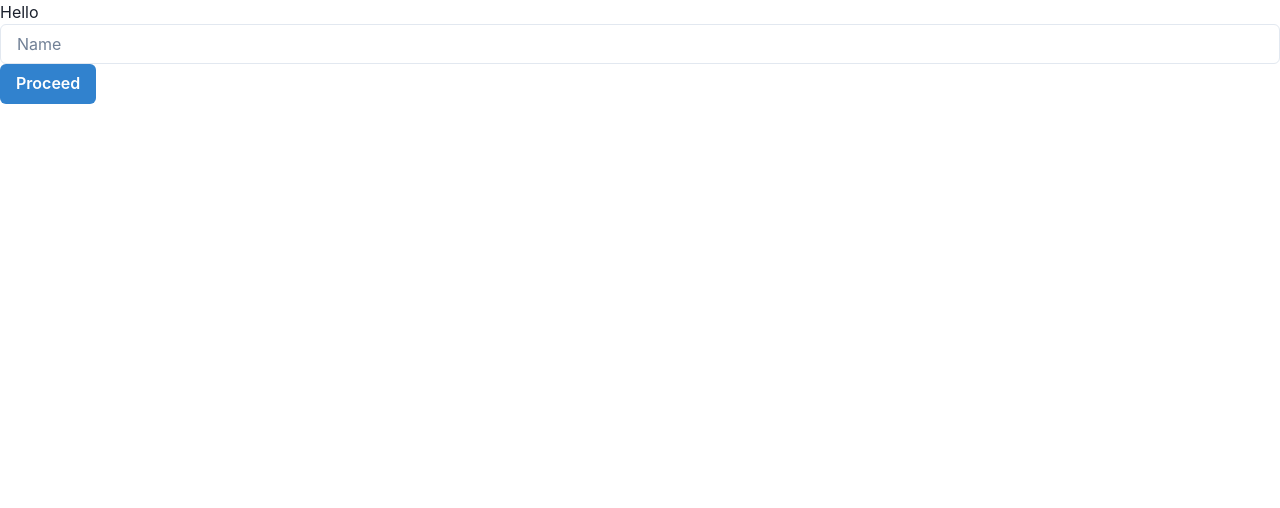
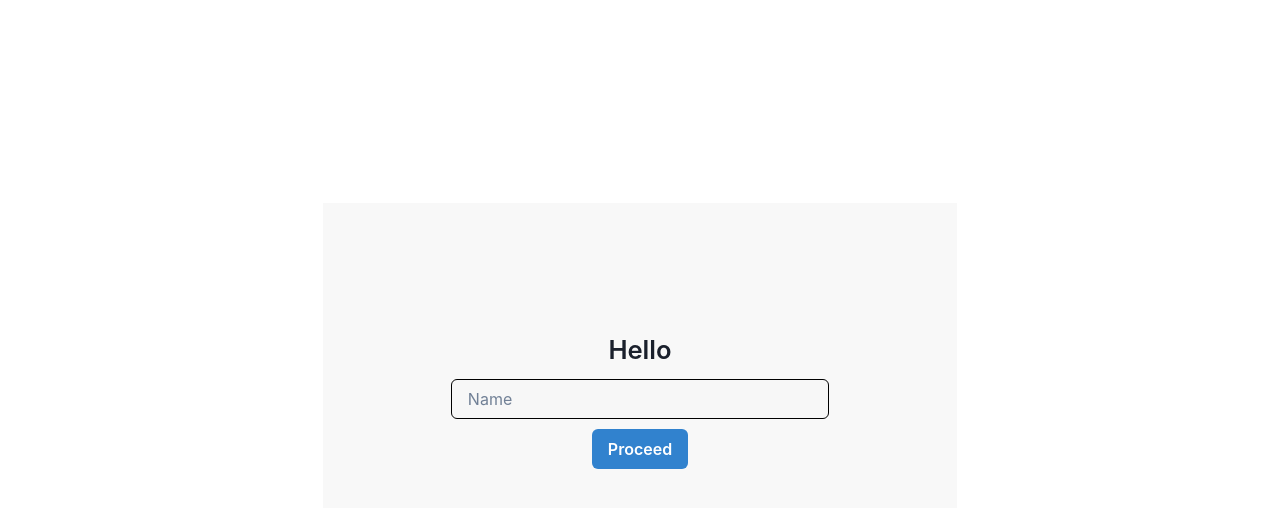
Before and after one commit to script8888/chat-test-task, a React (Create React App) app: page / in a window 1280 px wide. Shown: the top 508 px of the page. Built offline with nearby package versions, Linux system fonts and the light colour scheme; what easy-peasy would draw is missing.

Commit message:
styled inputname component

```diff
--- a/src/Components/InputName.jsx
+++ b/src/Components/InputName.jsx
@@ -6,10 +6,11 @@ const InputName = () => {
   const [name, setName] = useState("");
 
   return (
-    <div>
-      <div>
+    <div className="input_parent">
+      <div className="input_container">
         <h2 className="input_heading">Hello</h2>
         <Input
+        className="input_element"
           value={name}
           placeholder="Name"
           onInput={(e) => setName(e.target.value)}
--- a/src/styles/App.css
+++ b/src/styles/App.css
@@ -8,4 +8,26 @@
 body {
 }
 
-.input_heading {}
+.input_parent {
+  height: 100vh;
+  display: flex;
+  justify-content: center;
+  align-items: center;
+  text-align: center;
+}
+
+.input_container {
+  background-color: #f7f7f7d6;
+  padding: 8em;
+}
+
+.input_heading {
+  font-size: 1.6rem;
+  font-weight: 600;
+  margin-bottom: 10px;
+}
+
+.input_element {
+  border: 1.2px solid #000 !important;
+  margin-bottom: 10px;
+}
```
